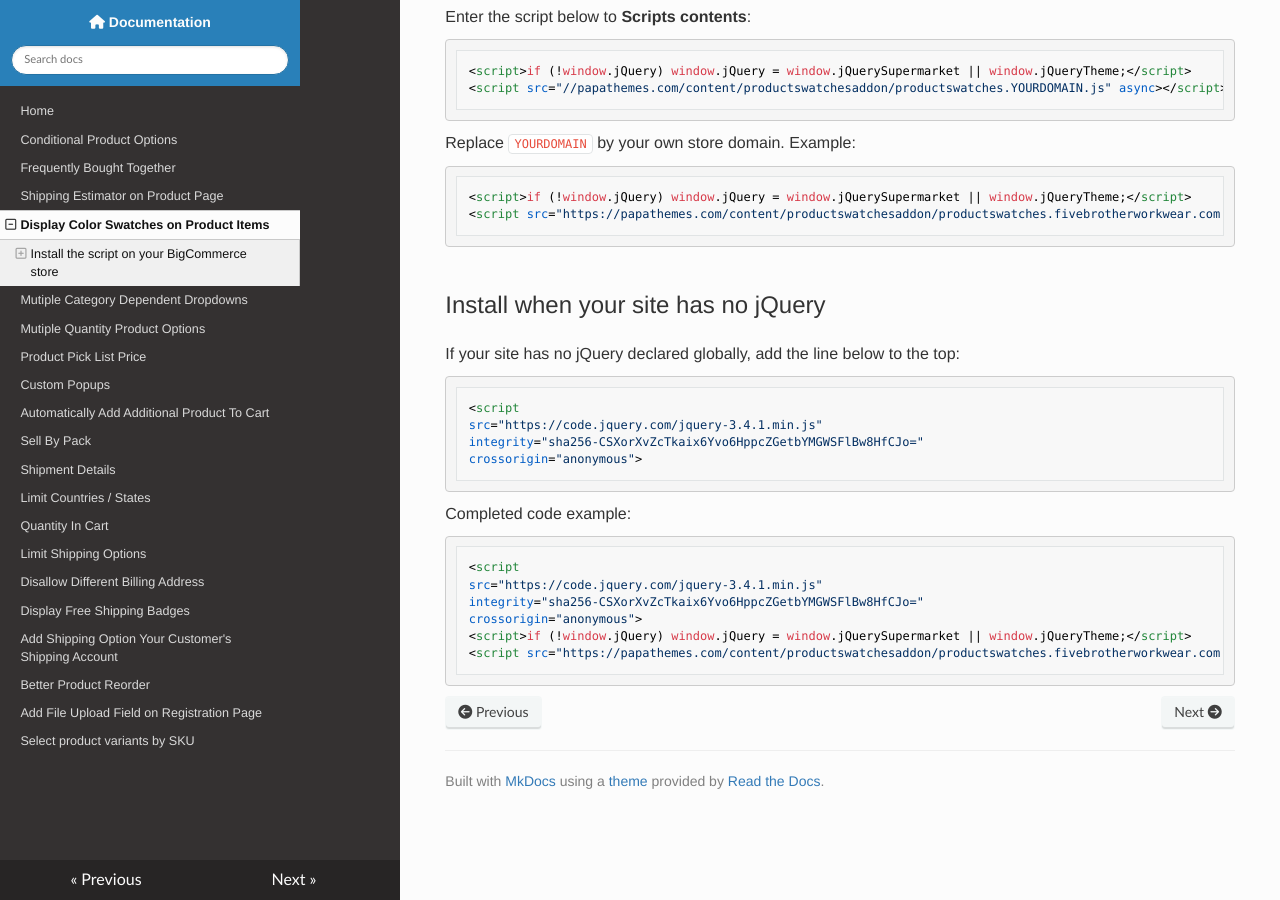
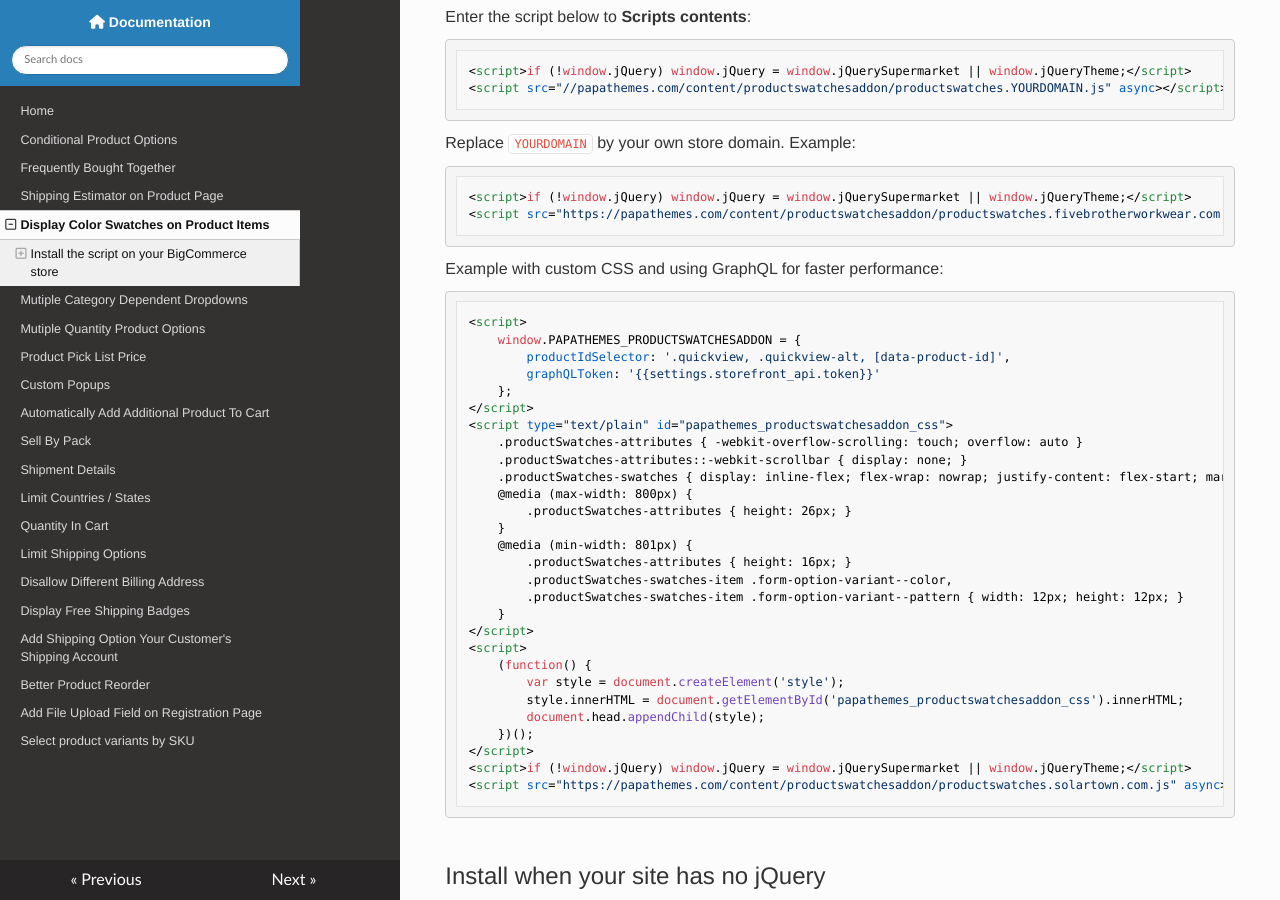
Before and after one commit to tvlgiao/bc-addons-docs, an MkDocs documentation site: the page built from docs/color-swatches.md, in a window 1280 px wide and 900 px high, scrolled down 1036 px. Built offline with MkDocs 1.6.1, drawn with Linux system fonts in a browser that asks for light colours; nearby versions of some CDN libraries.

Commit message:
Add color swatches sample code

````diff
--- a/docs/color-swatches.md
+++ b/docs/color-swatches.md
@@ -28,6 +28,40 @@ Replace `YOURDOMAIN` by your own store domain. Example:
 <script src="https://papathemes.com/content/productswatchesaddon/productswatches.fivebrotherworkwear.com.js" async></script>
 ```
 
+Example with custom CSS and using GraphQL for faster performance:
+
+```html
+<script>
+    window.PAPATHEMES_PRODUCTSWATCHESADDON = {
+        productIdSelector: '.quickview, .quickview-alt, [data-product-id]',
+        graphQLToken: '{{settings.storefront_api.token}}'
+    };
+</script>
+<script type="text/plain" id="papathemes_productswatchesaddon_css">
+	.productSwatches-attributes { -webkit-overflow-scrolling: touch; overflow: auto }
+	.productSwatches-attributes::-webkit-scrollbar { display: none; }
+    .productSwatches-swatches { display: inline-flex; flex-wrap: nowrap; justify-content: flex-start; margin: 0 auto; }
+	@media (max-width: 800px) {
+    	.productSwatches-attributes { height: 26px; }
+    }
+	@media (min-width: 801px) {
+    	.productSwatches-attributes { height: 16px; }
+        .productSwatches-swatches-item .form-option-variant--color,
+        .productSwatches-swatches-item .form-option-variant--pattern { width: 12px; height: 12px; }
+    }
+</script>
+<script>
+    (function() {
+        var style = document.createElement('style');
+        style.innerHTML = document.getElementById('papathemes_productswatchesaddon_css').innerHTML;
+        document.head.appendChild(style);
+    })();
+</script>
+<script>if (!window.jQuery) window.jQuery = window.jQuerySupermarket || window.jQueryTheme;</script>
+<script src="https://papathemes.com/content/productswatchesaddon/productswatches.solartown.com.js" async></script>
+```
+
+
 ### Install when your site has no jQuery
 
 If your site has no jQuery declared globally, add the line below to the top:
````
